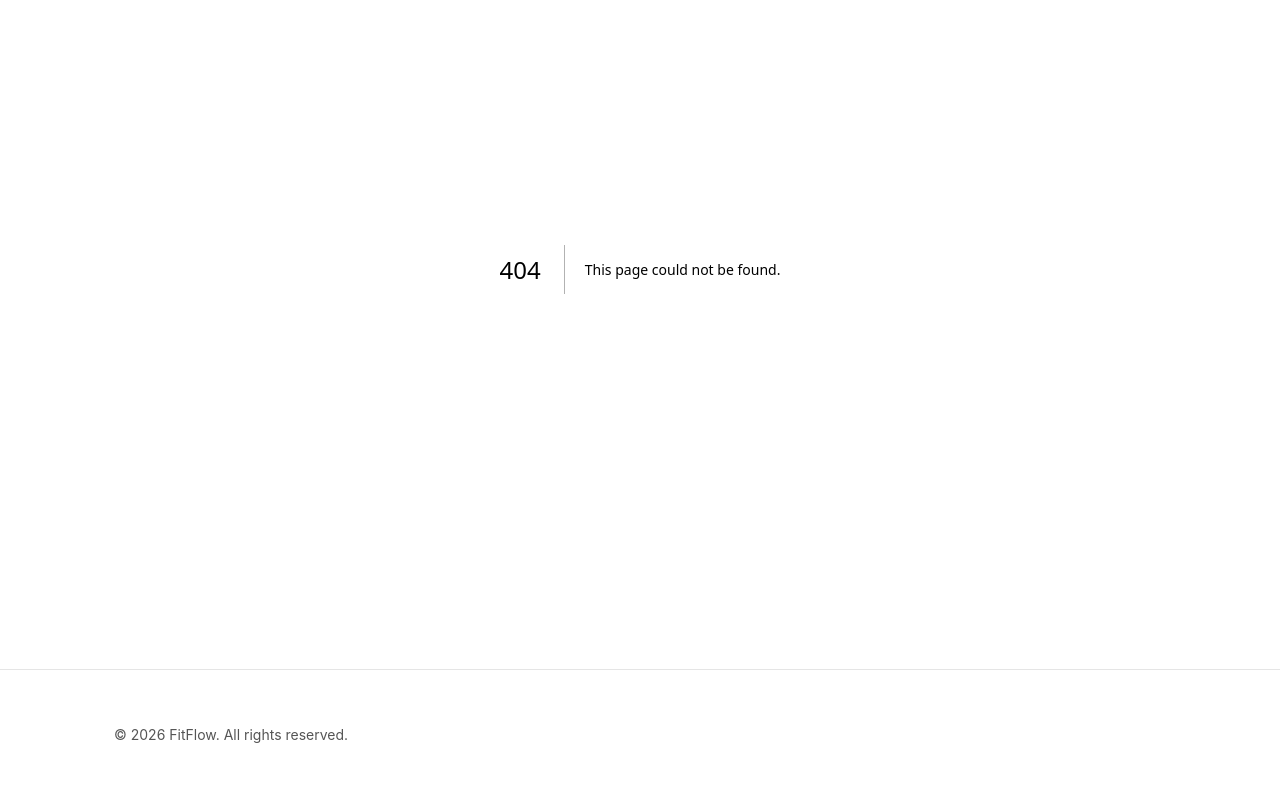
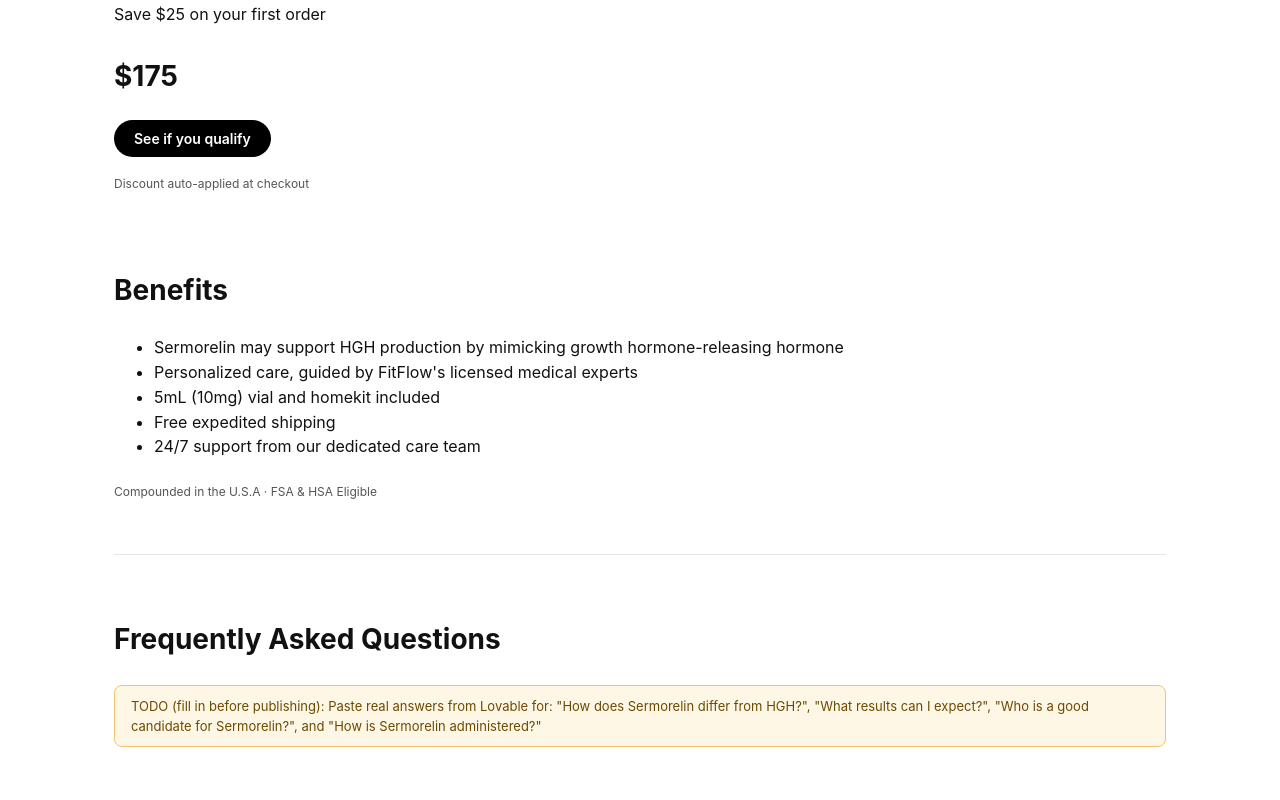
Before and after one commit to AdrienCohen1/fitflow-site, a Next.js app: page /treatments/sermorelin in a window 1280 px wide. Before the commit this address had no page. Shown: the part 240-1040 px from the top of the page. Built offline with nearby package versions, Linux system fonts and the light colour scheme.

Commit message:
Create Sermorelin treatment page with metadata
This page provides information about Sermorelin injections, including benefits, pricing, and FAQs.

```diff
--- /dev/null
+++ b/app/treatments/sermorelin/page.tsx
@@ -0,0 +1,44 @@
+import type { Metadata } from "next";
+import TodoBanner from "@/components/TodoBanner";
+
+export const metadata: Metadata = {
+  title: "Sermorelin Injection for Anti-Aging | FitFlow",
+  description:
+    "Support natural HGH production with Sermorelin injections. From $101/month with free shipping. Personalized anti-aging care from licensed medical professionals.",
+  alternates: { canonical: "/treatments/sermorelin" },
+};
+
+export default function SermorelinPage() {
+  return (
+    <div className="container" style={{ paddingTop: 40, paddingBottom: 60 }}>
+      <h1>Sermorelin Injection</h1>
+      <p className="lead">Save $25 on your first order</p>
+      <p className="price">$175</p>
+      <a className="cta-btn" href="https://go.fitflowrx.com/start-online-visit/newweightlossintake">
+        See if you qualify
+      </a>
+      <p className="legal-note">Discount auto-applied at checkout</p>
+
+      <section>
+        <h2>Benefits</h2>
+        <ul>
+          <li>Sermorelin may support HGH production by mimicking growth hormone-releasing hormone</li>
+          <li>Personalized care, guided by FitFlow&apos;s licensed medical experts</li>
+          <li>5mL (10mg) vial and homekit included</li>
+          <li>Free expedited shipping</li>
+          <li>24/7 support from our dedicated care team</li>
+        </ul>
+        <p className="legal-note">Compounded in the U.S.A · FSA &amp; HSA Eligible</p>
+      </section>
+
+      <section>
+        <h2>Frequently Asked Questions</h2>
+        <TodoBanner>
+          Paste real answers from Lovable for: &quot;How does Sermorelin differ from HGH?&quot;,
+          &quot;What results can I expect?&quot;, &quot;Who is a good candidate for
+          Sermorelin?&quot;, and &quot;How is Sermorelin administered?&quot;
+        </TodoBanner>
+      </section>
+    </div>
+  );
+}
```
